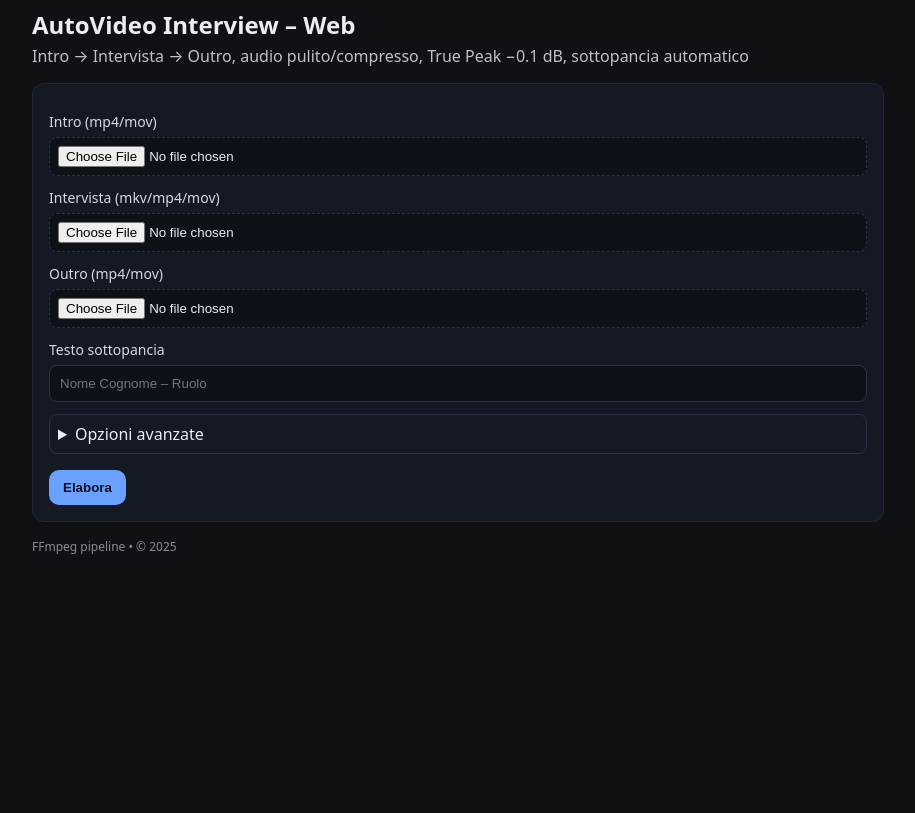
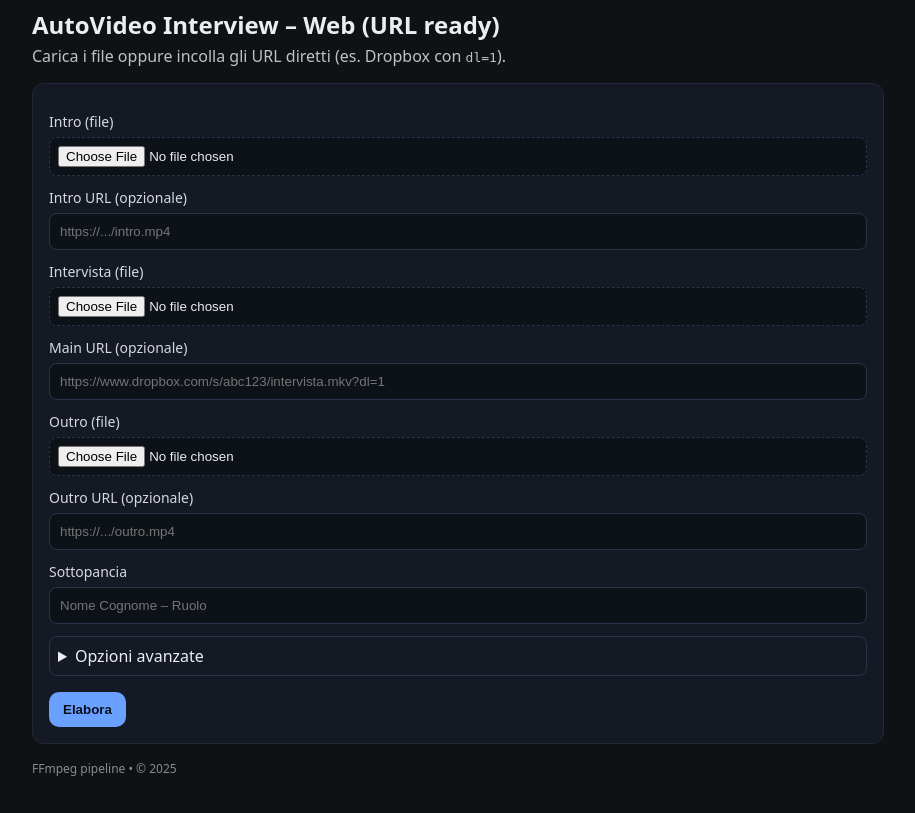
Before and after one commit to marcolastella/Web-App-Auto-Montaggio, a Flask app: page / in a window 1280 px wide. Shown: the part 62-875 px from the top of the page, without its empty margins (182-1097 px from the left). Before the commit the page ends 616 px from the top, so only its background shows below. Run offline with Flask 3, Linux system fonts and the light colour scheme.

Commit message:
Add files via upload

```diff
--- a/app.py
+++ b/app.py
@@ -1,6 +1,6 @@
-# app.py
-import os
-import uuid
+# app.py - URL support (Dropbox etc.) + health endpoint
+import os, uuid
+import requests
 from flask import Flask, render_template, request, redirect, url_for, send_file, flash
 from werkzeug.utils import secure_filename
 from processing import process_interview, DEFAULT_FONT_PATH
@@ -10,9 +10,6 @@ OUTPUT_FOLDER = os.environ.get("OUTPUT_FOLDER", "./outputs")
 MAX_CONTENT_LENGTH_MB = float(os.environ.get("MAX_CONTENT_LENGTH_MB", "4096"))  # 4 GB default
 
 app = Flask(__name__)
-@app.route("/health")
-def health():
-    return "ok", 200
 app.config["SECRET_KEY"] = os.environ.get("SECRET_KEY", "change-me")
 app.config["UPLOAD_FOLDER"] = UPLOAD_FOLDER
 app.config["OUTPUT_FOLDER"] = OUTPUT_FOLDER
@@ -24,19 +21,56 @@ def ensure_dirs():
     os.makedirs(app.config["UPLOAD_FOLDER"], exist_ok=True)
     os.makedirs(app.config["OUTPUT_FOLDER"], exist_ok=True)
 
+@app.route("/health")
+def health():
+    return "ok", 200
+
 @app.route("/", methods=["GET"])
 def index():
     ensure_dirs()
     return render_template("index.html", default_font=DEFAULT_FONT_PATH)
 
+def _save_upload(file_storage):
+    fname = secure_filename(file_storage.filename)
+    ext = os.path.splitext(fname)[1]
+    if ext not in ALLOWED_VIDEO_EXTS:
+        raise ValueError(f"Estensione non supportata: {ext}")
+    path = os.path.join(app.config["UPLOAD_FOLDER"], f"{uuid.uuid4().hex[:8]}_{fname}")
+    file_storage.save(path)
+    return path
+
+def _normalize_dropbox(url: str) -> str:
+    if "dropbox.com" in url and "dl=0" in url:
+        url = url.replace("dl=0", "dl=1")
+    elif "dropbox.com" in url and "dl=1" not in url and "raw=1" not in url:
+        sep = "&" if "?" in url else "?"
+        url = f"{url}{sep}dl=1"
+    return url
+
+def _download_url_to_uploads(url: str) -> str:
+    url = _normalize_dropbox(url.strip())
+    import urllib.parse
+    parsed = urllib.parse.urlparse(url)
+    base = os.path.basename(parsed.path) or "file.mp4"
+    base = secure_filename(base)
+    if not os.path.splitext(base)[1]:
+        base += ".mp4"
+    local = os.path.join(app.config["UPLOAD_FOLDER"], f"url_{uuid.uuid4().hex[:6]}_{base}")
+    with requests.get(url, stream=True, timeout=120) as r:
+        r.raise_for_status()
+        with open(local, "wb") as f:
+            for chunk in r.iter_content(chunk_size=1024*1024):
+                if chunk:
+                    f.write(chunk)
+    return local
+
 @app.route("/process", methods=["POST"])
 def process():
     ensure_dirs()
+    intro_url = (request.form.get("intro_url") or "").strip()
+    main_url  = (request.form.get("main_url") or "").strip()
+    outro_url = (request.form.get("outro_url") or "").strip()
 
-    # Validate inputs
-    intro_file = request.files.get("intro")
-    main_file  = request.files.get("main")
-    outro_file = request.files.get("outro")
     lower_text = (request.form.get("lower") or "").strip()
     lower_duration = float(request.form.get("lower_duration") or "10")
     fontsize = int(request.form.get("fontsize") or "56")
@@ -48,31 +82,43 @@ def process():
     if not out_name.lower().endswith(".mp4"):
         out_name += ".mp4"
 
-    if not intro_file or not main_file or not outro_file or not lower_text:
-        flash("Carica intro, main, outro e inserisci il testo del sottopancia.", "error")
+    if not lower_text:
+        flash("Inserisci il testo del sottopancia.", "error")
         return redirect(url_for("index"))
 
-    def _save(file_storage):
-        fname = secure_filename(file_storage.filename)
-        ext = os.path.splitext(fname)[1]
-        if ext not in ALLOWED_VIDEO_EXTS:
-            raise ValueError(f"Estensione non supportata: {ext}")
-        uid = str(uuid.uuid4())[:8]
-        path = os.path.join(app.config["UPLOAD_FOLDER"], f"{uid}_{fname}")
-        file_storage.save(path)
-        return path
+    try:
+        if intro_url:
+            intro_path = _download_url_to_uploads(intro_url)
+        else:
+            intro_file = request.files.get("intro")
+            if not intro_file or intro_file.filename == "":
+                flash("Carica l'intro o inserisci un URL.", "error")
+                return redirect(url_for("index"))
+            intro_path = _save_upload(intro_file)
 
-    try:
-        intro_path = _save(intro_file)
-        main_path  = _save(main_file)
-        outro_path = _save(outro_file)
+        if main_url:
+            main_path = _download_url_to_uploads(main_url)
+        else:
+            main_file = request.files.get("main")
+            if not main_file or main_file.filename == "":
+                flash("Carica l'intervista o inserisci un URL.", "error")
+                return redirect(url_for("index"))
+            main_path = _save_upload(main_file)
+
+        if outro_url:
+            outro_path = _download_url_to_uploads(outro_url)
+        else:
+            outro_file = request.files.get("outro")
+            if not outro_file or outro_file.filename == "":
+                flash("Carica l'outro o inserisci un URL.", "error")
+                return redirect(url_for("index"))
+            outro_path = _save_upload(outro_file)
     except Exception as e:
-        flash(f"Errore upload: {e}", "error")
+        flash(f"Errore nel download/upload: {e}", "error")
         return redirect(url_for("index"))
 
-    job_id = str(uuid.uuid4())[:12]
+    job_id = uuid.uuid4().hex[:12]
     output_path = os.path.join(app.config["OUTPUT_FOLDER"], f"{job_id}_{secure_filename(out_name)}")
-
     try:
         process_interview(
             intro=intro_path,
@@ -95,7 +141,6 @@ def process():
 
 @app.route("/result/<job_id>")
 def result(job_id):
-    # Find the file with prefix job_id_
     for name in os.listdir(app.config["OUTPUT_FOLDER"]):
         if name.startswith(f"{job_id}_"):
             file_name = name
--- a/processing.py
+++ b/processing.py
@@ -1,4 +1,4 @@
-# processing.py (FIXED drawtext: options joined with colon ':')
+# processing.py (colon-separated drawtext options; fixed)
 import os, json, subprocess, tempfile, shutil
 
 def _run(cmd):
@@ -54,7 +54,6 @@ def get_video_params(path):
 DEFAULT_FONT_PATH = os.environ.get("DEFAULT_FONT_PATH", "/usr/share/fonts/truetype/dejavu/DejaVuSans.ttf")
 
 def build_lowerthird_drawtext(text, fontfile=None, fontsize=56, margin_x=60, margin_y=80, box_opacity=0.55, duration=10.0):
-    # Escape characters that break ffmpeg arg parsing
     text_escaped = text.replace("\\", r"\\\\").replace(":", r"\:").replace("'", r"\'").replace(",", r"\,")
     parts = [
         f"drawtext=text='{text_escaped}'",
@@ -70,7 +69,6 @@ def build_lowerthird_drawtext(text, fontfile=None, fontsize=56, margin_x=60, mar
     ]
     if fontfile:
         parts.append(f"fontfile='{fontfile}'")
-    # drawtext options must be colon-separated
     return ":".join(parts)
 
 def process_segment(inp, outp, target_w, target_h, target_fps, audio_index=None,
@@ -116,13 +114,11 @@ def process_interview(intro, main, outro, lower, lower_duration, fontfile, fonts
                       denoise, lufs_target, tp_limit, out_path):
     ensure_ffmpeg()
     w,h,fps = get_video_params(main)
-    import tempfile
     with tempfile.TemporaryDirectory() as td:
         tmp_intro = os.path.join(td, "00_intro.mp4")
         tmp_main  = os.path.join(td, "01_main.mp4")
         tmp_outro = os.path.join(td, "02_outro.mp4")
 
-        from json import loads
         process_segment(intro, tmp_intro, w,h,fps,
                         audio_index=select_primary_audio_index(ffprobe_streams(intro)),
                         lower_text=None, lower_duration=0, fontfile=fontfile, fontsize=fontsize,
--- a/requirements.txt
+++ b/requirements.txt
@@ -1,3 +1,4 @@
 Flask==3.0.3
 Werkzeug==3.0.3
 gunicorn==22.0.0
+requests==2.32.3
--- a/static/styles.css
+++ b/static/styles.css
@@ -6,7 +6,7 @@ header h1{margin:0 0 8px 0;font-size:28px}
 .form{background:#151923;border:1px solid #22283a;border-radius:12px;padding:16px}
 .field{margin:12px 0;display:flex;flex-direction:column}
 .field label{font-size:14px;margin-bottom:6px;opacity:.9}
-.field input[type="text"],.field input[type="number"]{padding:10px;border-radius:8px;border:1px solid #2b3247;background:#0d1118;color:#eaeef3}
+.field input[type="text"],.field input[type="number"],.field input[type="url"]{padding:10px;border-radius:8px;border:1px solid #2b3247;background:#0d1118;color:#eaeef3}
 .field input[type="file"]{padding:8px;background:#0d1118;border-radius:8px;border:1px dashed #2b3247}
 .advanced{margin-top:12px;border:1px solid #2b3247;padding:8px;border-radius:8px}
 .grid{display:grid;grid-template-columns:repeat(2,1fr);gap:12px}
--- a/templates/index.html
+++ b/templates/index.html
@@ -1,63 +1,34 @@
 {% extends "layout.html" %}
 {% block content %}
-<h2 class="title">AutoVideo Interview – Web</h2>
-<p class="subtitle">Intro → Intervista → Outro, audio pulito/compresso, True Peak −0.1 dB, sottopancia automatico</p>
+<h2 class="title">AutoVideo Interview – Web (URL ready)</h2>
+<p class="subtitle">Carica i file oppure incolla gli URL diretti (es. Dropbox con <code>dl=1</code>).</p>
 
 <form action="{{ url_for('process') }}" method="post" enctype="multipart/form-data" class="form">
-  <div class="field">
-    <label>Intro (mp4/mov)</label>
-    <input type="file" name="intro" accept=".mp4,.mov" required>
-  </div>
-  <div class="field">
-    <label>Intervista (mkv/mp4/mov)</label>
-    <input type="file" name="main" accept=".mkv,.mp4,.mov" required>
-  </div>
-  <div class="field">
-    <label>Outro (mp4/mov)</label>
-    <input type="file" name="outro" accept=".mp4,.mov" required>
-  </div>
-  <div class="field">
-    <label>Testo sottopancia</label>
-    <input type="text" name="lower" placeholder="Nome Cognome – Ruolo" required>
-  </div>
+  <div class="field"><label>Intro (file)</label><input type="file" name="intro" accept=".mp4,.mov"></div>
+  <div class="field"><label>Intro URL (opzionale)</label><input type="url" name="intro_url" placeholder="https://.../intro.mp4"></div>
+
+  <div class="field"><label>Intervista (file)</label><input type="file" name="main" accept=".mkv,.mp4,.mov"></div>
+  <div class="field"><label>Main URL (opzionale)</label><input type="url" name="main_url" placeholder="https://www.dropbox.com/s/abc123/intervista.mkv?dl=1"></div>
+
+  <div class="field"><label>Outro (file)</label><input type="file" name="outro" accept=".mp4,.mov"></div>
+  <div class="field"><label>Outro URL (opzionale)</label><input type="url" name="outro_url" placeholder="https://.../outro.mp4"></div>
+
+  <div class="field"><label>Sottopancia</label><input type="text" name="lower" placeholder="Nome Cognome – Ruolo" required></div>
 
   <details class="advanced">
     <summary>Opzioni avanzate</summary>
     <div class="grid">
-      <div>
-        <label>Durata sottopancia (s)</label>
-        <input type="number" name="lower_duration" value="10" step="1" min="1">
-      </div>
-      <div>
-        <label>Font size</label>
-        <input type="number" name="fontsize" value="56" step="1" min="10">
-      </div>
-      <div>
-        <label>LUFS target</label>
-        <input type="number" name="lufs" value="-16" step="0.1">
-      </div>
-      <div>
-        <label>True Peak (dB)</label>
-        <input type="number" name="tp" value="-0.1" step="0.1">
-      </div>
-      <div class="full">
-        <label>Font file (TTF/OTF – lascia vuoto per default)</label>
-        <input type="text" name="fontfile" placeholder="{{ default_font }}">
-        <small>Default: {{ default_font }}</small>
-      </div>
-      <div>
-        <label>Nome file output</label>
-        <input type="text" name="out" value="intervista_finale.mp4">
-      </div>
-      <div class="checkbox">
-        <label><input type="checkbox" name="denoise" checked> Riduzione rumore</label>
-      </div>
+      <div><label>Durata (s)</label><input type="number" name="lower_duration" value="10"></div>
+      <div><label>Font size</label><input type="number" name="fontsize" value="56"></div>
+      <div><label>LUFS</label><input type="number" name="lufs" value="-16" step="0.1"></div>
+      <div><label>True Peak</label><input type="number" name="tp" value="-0.1" step="0.1"></div>
+      <div class="full"><label>Font file</label><input type="text" name="fontfile" placeholder="{{ default_font }}"></div>
+      <div class="checkbox"><label><input type="checkbox" name="denoise" checked> Riduzione rumore</label></div>
+      <div><label>Output</label><input type="text" name="out" value="intervista_finale.mp4"></div>
     </div>
   </details>
 
-  <div class="actions">
-    <button type="submit">Elabora</button>
-  </div>
+  <div class="actions"><button type="submit">Elabora</button></div>
 
   {% with messages = get_flashed_messages(with_categories=true) %}
     {% if messages %}
```
Also changed, not shown: templates/layout.html (+3 -9 lines), README.md (added), 1 other file.
